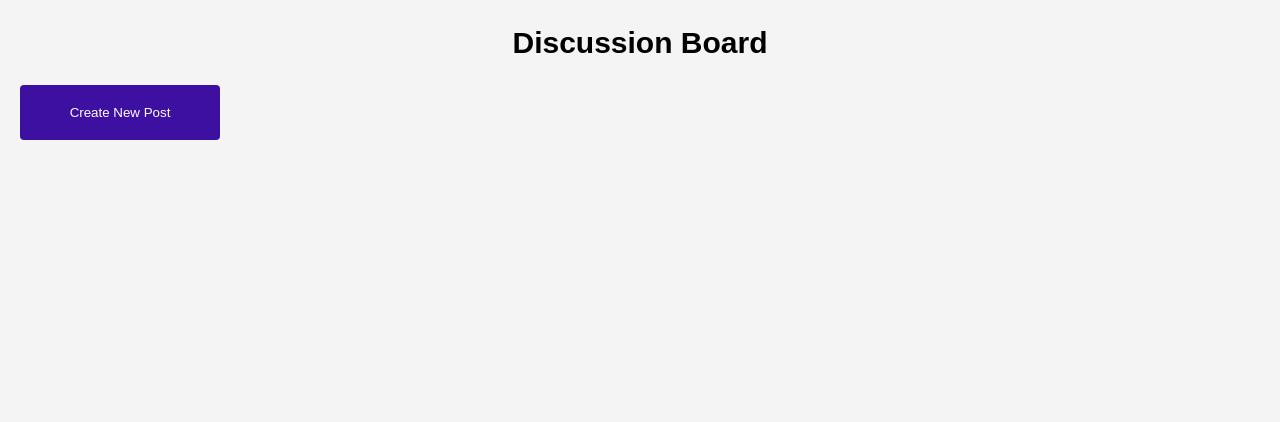
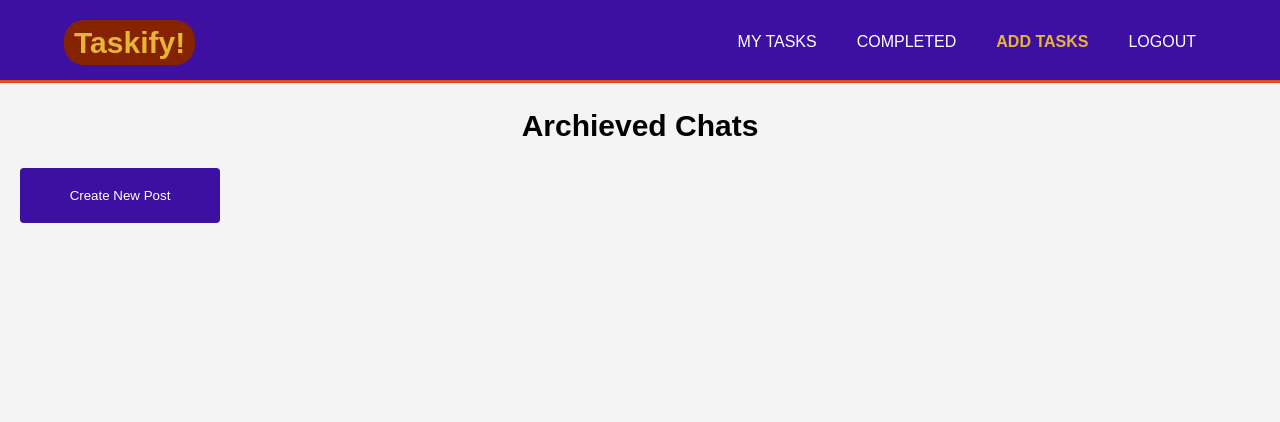
Before and after one commit to ShatakshiRanjan/JIOWebDesign, a Flask app: page /discussion_board in a window 1280 px wide. Shown: the top 422 px of the page. Run offline with Flask 3, Linux system fonts and the light colour scheme; data that the repository does not hold is empty; some libraries are stand-ins or nearby versions.

Commit message:
Community Chat Cohinges

```diff
--- a/Flask/Templates/CommunityChat.html
+++ b/Flask/Templates/CommunityChat.html
@@ -3,6 +3,7 @@
 <head>
     <meta charset="UTF-8">
     <title>Discussion Board</title>
+    <link rel="stylesheet" href="{{ url_for('static', filename='w3.css') }}">
     <link rel="stylesheet" href="{{ url_for('static', filename='Chat.css') }}">
     <link rel="stylesheet" href="{{ url_for('static', filename='idex.css') }}">
     <link rel="stylesheet" href="{{ url_for('static', filename='style.css') }}">
@@ -10,8 +11,48 @@
     <script src="{{ url_for('static', filename='idex.js') }}" defer></script>
 </head>
 <body>
-    <h1>Discussion Board</h1>
-    <button  class="new-button" onclick="window.location.href='{{ url_for('new_post') }}';"><span>Create New Post</span></button>
+    <header>
+        <div class="container">
+            <div id="brand">
+                <a href="{{url_for('logout')}}"><h1>Taskify!</h1></a>
+            </div>
+            <nav>
+                <ul>
+                    <li id="Dashboard">
+                        <a href="{{ url_for('nextpage') }}">My Tasks</a>
+                    </li>
+                    <li id="Completed_Tasks">
+                        <a href="{{ url_for('completed_tasks') }}">Completed</a>
+                    </li>
+                    <li id="Add_Tasks" class="current">
+                        <a href="{{ url_for('task') }}">Add Tasks</a>
+                    </li>
+                    <li id="Logout">
+                        <a href="{{ url_for('logout') }}">Logout</a>
+                    </li>
+                </ul>
+            </nav>
+        </div>
+    </header>
+    <main>
+        <h1>Archieved Chats</h1>
+        <button  class="new-button" onclick="document.getElementById('new_post_modal').style.display='block'"><span>Create New Post</span></button>
+        <div id="new_post_modal" style="display: none" class="w3-modal">
+            <div class="w3-modal-content w3-animate-top w3-card-4">
+                <h1 style="margin-top: 2%">Create New Post</h1>
+                <form method="POST">
+                    <input type="text" name="title" placeholder="Title" required><br>
+                    <textarea name="body" placeholder="Write your post here..." required></textarea><br>
+                    <button class=sub-button type="submit">Submit</button>
+                </form>
+                <div style="text-align: center;">
+                    <button class="new-button" onclick="document.getElementById('new_post_modal').style.display='none'" style="width:50%; margin-bottom: 2%;"><span>Back to Discussion Board</span></button>
+                </div>
+                <a href="{{ url_for('nextpage') }}" id="fixed-round-button">
+                    <img src="{{ url_for('static', filename='images/to-do.png') }}" alt="Button Image">
+                </a>
+            </div>
+        </div>
         <div id="posts">
             {% for post in posts %}
             <div class="post">
@@ -25,5 +66,6 @@
         <a href="{{ url_for('nextpage') }}" id="fixed-round-button">
             <img src="{{ url_for('static', filename='images/to-do.png') }}" alt="Button Image">
         </a>
+    </main>
 </body>
 </html>
```
Lines whose indentation alone changed are shown as unchanged.
